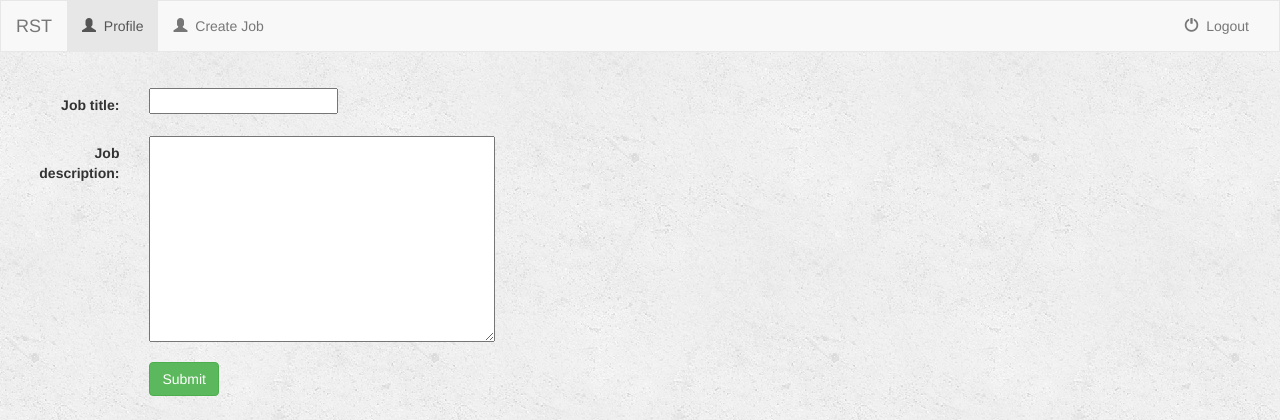
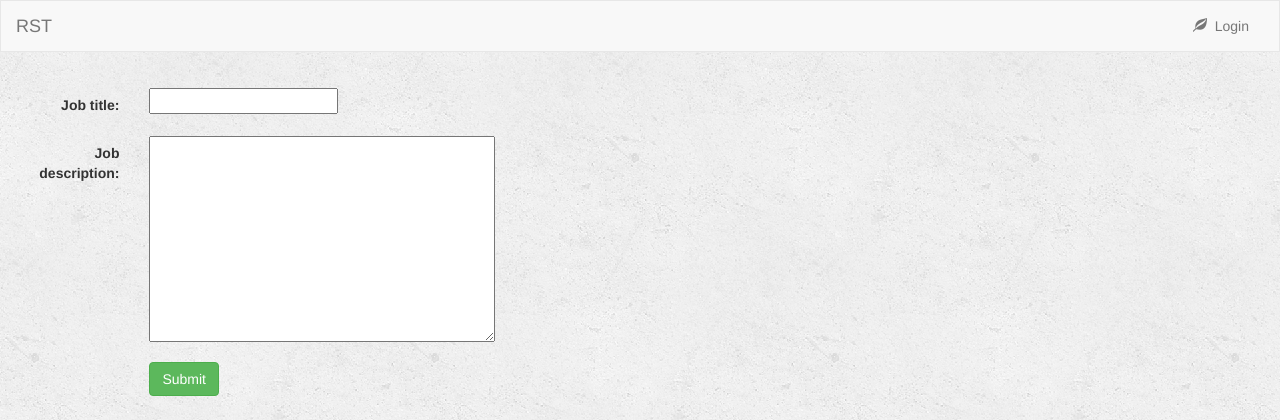
Before and after one commit to Tlee94/Mini-Turk, a Django app: page /turk/1/create_job/ in a window 1280 px wide. Shown: the top 420 px of the page. Run offline with Django 3.2, Linux system fonts and the light colour scheme; data comes from the database, SQL or seed files in the repository; both versions use the stored data as it was after the commit; some libraries are stand-ins or nearby versions.

Commit message:
fixed hardcoded url on user id

```diff
--- a/RST/turk/templates/turk/base.html
+++ b/RST/turk/templates/turk/base.html
@@ -28,9 +28,10 @@
         <!-- Items -->
         <div class="collapse navbar-collapse" id="topNavBar">
 
+            {% if user.is_authenticated %}
             <ul class="nav navbar-nav">
                 <li class="active">
-                    <a href="{% url 'turk:index' %}">
+                    <a href="{% url 'turk:detail' request.user.id %}">
                         <span class="glyphicon glyphicon-user" aria-hidden="true"></span>&nbsp;
                         Profile
                     </a>
@@ -39,13 +40,15 @@
 
             <ul class="nav navbar-nav navbar-left">
                 <li class="">
-                    <a href="{% url 'turk:create_job' 1 %}"> <!-- TODO: profile.id currently hard coded. Needs fix -->
-                        <span class="glyphicon glyphicon-user" aria-hidden="true"></span>&nbsp;
+                    <a href="{% url 'turk:create_job' request.user.id %}">
+                        <span class="glyphicon glyphicon-plus" aria-hidden="true"></span>&nbsp;
                         Create Job
                     </a>
                 </li>
             </ul>
+            {% endif %}
 
+            {% if user.is_authenticated %}
                 <ul class="nav navbar-nav navbar-right">
                     <li class="">
                         <a href="{% url 'turk:logout_user' %}">
@@ -53,6 +56,15 @@
                         </a>
                     </li>
                 </ul>
+            {% else %}
+                <ul class="nav navbar-nav navbar-right">
+                    <li class="">
+                        <a href="{% url 'turk:login_user' %}">
+                            <span class ="glyphicon glyphicon-leaf" aria-hidden="true"></span>&nbsp; Login
+                        </a>
+                    </li>
+                </ul>
+            {% endif %}
 
         </div>
 
--- a/RST/turk/views.py
+++ b/RST/turk/views.py
@@ -7,6 +7,7 @@ from django.views.generic import View
 from .forms import JobForm, UserForm
 
 
+# home page
 def index(request):
     all_jobs = Job.objects.all()
     context = {
@@ -15,6 +16,7 @@ def index(request):
     return render(request, 'turk/index.html', context)
 
 
+# profile page
 def detail(request, profile_id):
     profile = get_object_or_404(Profile, pk=profile_id)
     return render(request, 'turk/detail.html',  {'profile': profile})
```
Also changed, not shown: RST/db.sqlite3. Lines whose indentation alone changed are shown as unchanged.
